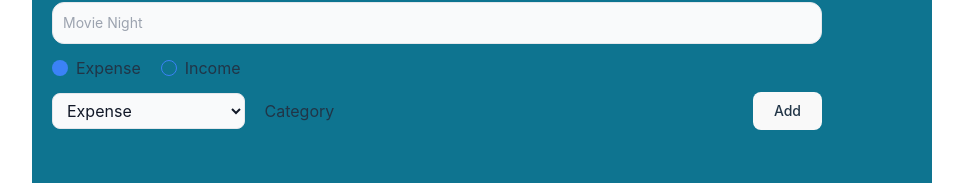
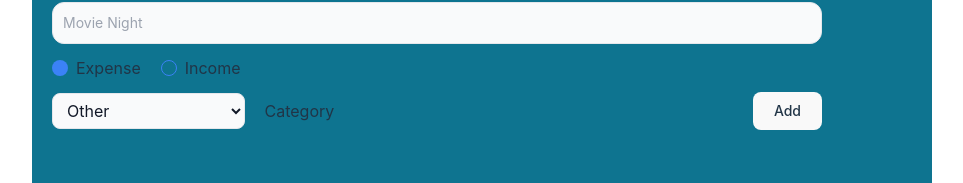
Before and after one commit to WiktorSchab/MyExpenseTracker, a React (Vite) app: page / in a window 1280 px wide. Both pictures are taken after a click on the button "Add". Shown: the part 706-889 px from the top of the page, without its empty margins (158-1121 px from the left). Built offline with nearby package versions, Linux system fonts and the light colour scheme.

Commit message:
Refractore `AddRecordForm`
Change the default selected option from "Expense"/"Income" to "Other". The "Other" option is now visible and selectable, allowing users to choose this category if none of the predefined categories fit their expense or income;

```diff
--- a/src/Components/AddRecordForm.jsx
+++ b/src/Components/AddRecordForm.jsx
@@ -117,8 +117,8 @@ function AddRecordForm({ onClose, onAddRecord, onEditRecord, recordToEdit }) {
                 value={category}
                 onChange={(e) => setCategory(e.target.value)}
               >
-                <option value="" disabled selected hidden>
-                  {isExpense ? "Expense" : "Income"}
+                <option value="Other" selected>
+                  Other
                 </option>
 
                 {optionsToShow.map((value, id) => (
```
